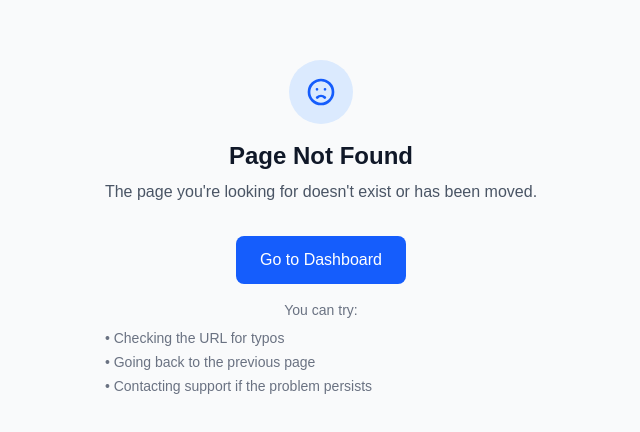
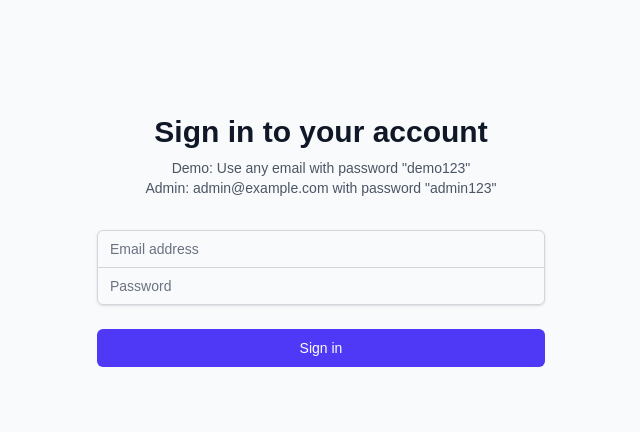
Before and after one commit to makbarsyahwana/commerce-intelligence, a Next.js app: page /auth/signin in a window 1280 px wide. Before the commit this address had no page. Shown: the part 172-604 px from the top of the page, without its empty margins (319-959 px from the left). Built offline with nearby package versions, Linux system fonts and the light colour scheme.

Commit message:
feat(auth): add authentication pages and middleware
- Add signin/signup pages with proper form handling
- Add SessionProvider component wrapper
- Add authentication middleware for route protection
- Add middleware utilities for auth checks

```diff
--- /dev/null
+++ b/src/app/auth/signin/page.tsx
@@ -0,0 +1,106 @@
+'use client';
+
+import { useState } from 'react';
+import { signIn } from 'next-auth/react';
+
+export default function SignIn() {
+  const [email, setEmail] = useState('');
+  const [password, setPassword] = useState('');
+  const [error, setError] = useState('');
+  const [loading, setLoading] = useState(false);
+
+  const handleSubmit = async (e: React.FormEvent) => {
+    e.preventDefault();
+    setLoading(true);
+    setError('');
+
+    try {
+      const result = await signIn('credentials', {
+        email,
+        password,
+        redirect: false,
+      });
+
+      if (result?.error) {
+        setError('Invalid credentials');
+      } else {
+        window.location.href = '/'; // Redirect to dashboard
+      }
+    } catch (error) {
+      setError('An error occurred');
+    } finally {
+      setLoading(false);
+    }
+  };
+
+  return (
+    <div className="min-h-screen bg-gray-50 flex items-center justify-center">
+      <div className="max-w-md w-full space-y-8">
+        <div>
+          <h2 className="mt-6 text-center text-3xl font-extrabold text-gray-900">
+            Sign in to your account
+          </h2>
+          <p className="mt-2 text-center text-sm text-gray-600">
+            Demo: Use any email with password "demo123"
+          </p>
+          <p className="text-center text-sm text-gray-600">
+            Admin: admin@example.com with password "admin123"
+          </p>
+        </div>
+
+        <form className="mt-8 space-y-6" onSubmit={handleSubmit}>
+          <div className="rounded-md shadow-sm -space-y-px">
+            <div>
+              <label htmlFor="email" className="sr-only">
+                Email address
+              </label>
+              <input
+                id="email"
+                name="email"
+                type="email"
+                autoComplete="email"
+                required
+                className="appearance-none rounded-none relative block w-full px-3 py-2 border border-gray-300 placeholder-gray-500 text-gray-900 rounded-t-md focus:outline-none focus:ring-indigo-500 focus:border-indigo-500 focus:z-10 sm:text-sm"
+                placeholder="Email address"
+                value={email}
+                onChange={(e) => setEmail(e.target.value)}
+              />
+            </div>
+            <div>
+              <label htmlFor="password" className="sr-only">
+                Password
+              </label>
+              <input
+                id="password"
+                name="password"
+                type="password"
+                autoComplete="current-password"
+                required
+                className="appearance-none rounded-none relative block w-full px-3 py-2 border border-gray-300 placeholder-gray-500 text-gray-900 rounded-b-md focus:outline-none focus:ring-indigo-500 focus:border-indigo-500 focus:z-10 sm:text-sm"
+                placeholder="Password"
+                value={password}
+                onChange={(e) => setPassword(e.target.value)}
+              />
+            </div>
+          </div>
+
+          {error && (
+            <div className="text-red-600 text-sm text-center">
+              {error}
+            </div>
+          )}
+
+          <div>
+            <button
+              type="submit"
+              disabled={loading}
+              className="group relative w-full flex justify-center py-2 px-4 border border-transparent text-sm font-medium rounded-md text-white bg-indigo-600 hover:bg-indigo-700 focus:outline-none focus:ring-2 focus:ring-offset-2 focus:ring-indigo-500 disabled:opacity-50"
+            >
+              {loading ? 'Signing in...' : 'Sign in'}
+            </button>
+          </div>
+        </form>
+      </div>
+    </div>
+  );
+}
--- /dev/null
+++ b/src/components/providers/SessionProvider.tsx
@@ -0,0 +1,11 @@
+'use client';
+
+import { SessionProvider } from 'next-auth/react';
+
+interface ProvidersProps {
+  children: React.ReactNode;
+}
+
+export default function SessionProviderWrapper({ children }: ProvidersProps) {
+  return <SessionProvider>{children}</SessionProvider>;
+}
--- /dev/null
+++ b/src/lib/middleware/apiRateLimit.ts
@@ -0,0 +1,109 @@
+/**
+ * API Endpoint Rate Limiting
+ *
+ * Purpose: Protect HTTP API routes from abuse and DoS attacks
+ * Usage: Applied in middleware.ts to all /api/* routes
+ *
+ * Features:
+ * - IP-based rate limiting
+ * - Different limits for different endpoint types
+ * - Automatic cleanup of expired entries
+ * - Rate limit headers in responses
+ */
+interface ApiRateLimitEntry {
+  count: number;
+  resetTime: number;
+}
+
+class ApiRateLimiter {
+  private requests = new Map<string, ApiRateLimitEntry>();
+
+  checkLimit(
+    key: string,
+    limit: number,
+    windowMs: number
+  ): { allowed: boolean; resetTime?: number; remaining?: number } {
+    const now = Date.now();
+    const entry = this.requests.get(key);
+
+    if (!entry || now > entry.resetTime) {
+      // Reset or create new entry
+      const newEntry: ApiRateLimitEntry = {
+        count: 1,
+        resetTime: now + windowMs,
+      };
+      this.requests.set(key, newEntry);
+
+      return {
+        allowed: true,
+        resetTime: newEntry.resetTime,
+        remaining: limit - 1,
+      };
+    }
+
+    if (entry.count >= limit) {
+      return {
+        allowed: false,
+        resetTime: entry.resetTime,
+        remaining: 0,
+      };
+    }
+
+    // Increment count
+    entry.count++;
+
+    return {
+      allowed: true,
+      resetTime: entry.resetTime,
+      remaining: limit - entry.count,
+    };
+  }
+
+  // Cleanup expired entries (call periodically)
+  cleanup() {
+    const now = Date.now();
+    for (const [key, entry] of this.requests.entries()) {
+      if (now > entry.resetTime) {
+        this.requests.delete(key);
+      }
+    }
+  }
+}
+
+// Global API rate limiter instance
+const apiRateLimiter = new ApiRateLimiter();
+
+// Cleanup expired entries every 5 minutes
+if (typeof setInterval !== 'undefined') {
+  setInterval(() => apiRateLimiter.cleanup(), 5 * 60 * 1000);
+}
+
+export interface ApiRateLimitOptions {
+  limit?: number;
+  windowMs?: number;
+}
+
+export function createApiRateLimit(options: ApiRateLimitOptions = {}) {
+  const { limit = 10, windowMs = 60 * 1000 } = options; // 10 requests per minute default
+
+  return function rateLimit(request: Request) {
+    // Use IP address as the key
+    const ip = request.headers.get('x-forwarded-for') ||
+              request.headers.get('x-real-ip') ||
+              'unknown';
+
+    return apiRateLimiter.checkLimit(ip, limit, windowMs);
+  };
+}
+
+// Predefined rate limits for different API endpoints
+export const apiRateLimits = {
+  // Admin endpoints: more restrictive
+  admin: createApiRateLimit({ limit: 5, windowMs: 60 * 1000 }), // 5 requests per minute
+
+  // Health checks: more lenient
+  health: createApiRateLimit({ limit: 100, windowMs: 60 * 1000 }), // 100 requests per minute
+
+  // Default rate limit
+  default: createApiRateLimit({ limit: 10, windowMs: 60 * 1000 }),
+};
--- /dev/null
+++ b/src/middleware.ts
@@ -0,0 +1,99 @@
+/**
+ * Auth.js v5 Middleware
+ *
+ * Protects routes using Auth.js getServerSession() for server-side rendering
+ * compatibility and proper cookie-based session management.
+ */
+
+import { NextRequest, NextResponse } from 'next/server';
+import { auth } from './app/api/auth/index';
+import { apiRateLimits } from './lib/middleware/apiRateLimit';
+
+export default async function middleware(request: NextRequest) {
+  const { pathname } = request.nextUrl;
+
+  // Apply rate limiting to all API routes
+  if (pathname.startsWith('/api/')) {
+    // Use specific rate limits for different endpoints
+    let rateLimitFunction = apiRateLimits.default;
+    let rateLimitLimit = '10';
+
+    if (pathname.startsWith('/api/admin/')) {
+      rateLimitFunction = apiRateLimits.admin;
+      rateLimitLimit = '5';
+    } else if (pathname === '/api/health') {
+      rateLimitFunction = apiRateLimits.health;
+      rateLimitLimit = '100';
+    }
+
+    const rateLimitResult = rateLimitFunction(request);
+
+    if (!rateLimitResult.allowed) {
+      return NextResponse.json(
+        {
+          error: 'Too Many Requests',
+          message: `Rate limit exceeded. Try again after ${new Date(rateLimitResult.resetTime!).toLocaleTimeString()}`,
+          resetTime: rateLimitResult.resetTime,
+        },
+        {
+          status: 429,
+          headers: {
+            'X-RateLimit-Limit': rateLimitLimit,
+            'X-RateLimit-Remaining': rateLimitResult.remaining?.toString() || '0',
+            'X-RateLimit-Reset': rateLimitResult.resetTime?.toString() || '',
+          },
+        }
+      );
+    }
+
+    // Add rate limit headers to successful responses
+    const response = NextResponse.next();
+    response.headers.set('X-RateLimit-Limit', rateLimitLimit);
+    response.headers.set('X-RateLimit-Remaining', rateLimitResult.remaining?.toString() || '0');
+    response.headers.set('X-RateLimit-Reset', rateLimitResult.resetTime?.toString() || '');
+  }
+
+  // Protect admin routes with Auth.js
+  if (pathname.startsWith('/api/admin/')) {
+    const session = await auth();
+
+    if (!session?.user || session.user.role !== 'admin') {
+      return NextResponse.json(
+        {
+          error: 'Unauthorized',
+          message: 'Admin access required',
+          timestamp: new Date().toISOString(),
+        },
+        { status: 401 }
+      );
+    }
+  }
+
+  // Protect dashboard routes (optional - for demo, allow access)
+  if (pathname.startsWith('/dashboard')) {
+    const session = await auth();
+
+    if (!session?.user) {
+      // Redirect to sign in page
+      const signInUrl = new URL('/auth/signin', request.url);
+      signInUrl.searchParams.set('callbackUrl', request.url);
+      return NextResponse.redirect(signInUrl);
+    }
+  }
+
+  return NextResponse.next();
+}
+
+export const config = {
+  matcher: [
+    /*
+     * Match all request paths except for the ones starting with:
+     * - _next/static (static files)
+     * - _next/image (image optimization files)
+     * - favicon.ico (favicon file)
+     * - public folder
+     * - auth routes (allow sign in/out)
+     */
+    '/((?!_next/static|_next/image|favicon.ico|public|auth).*)',
+  ],
+};
```
